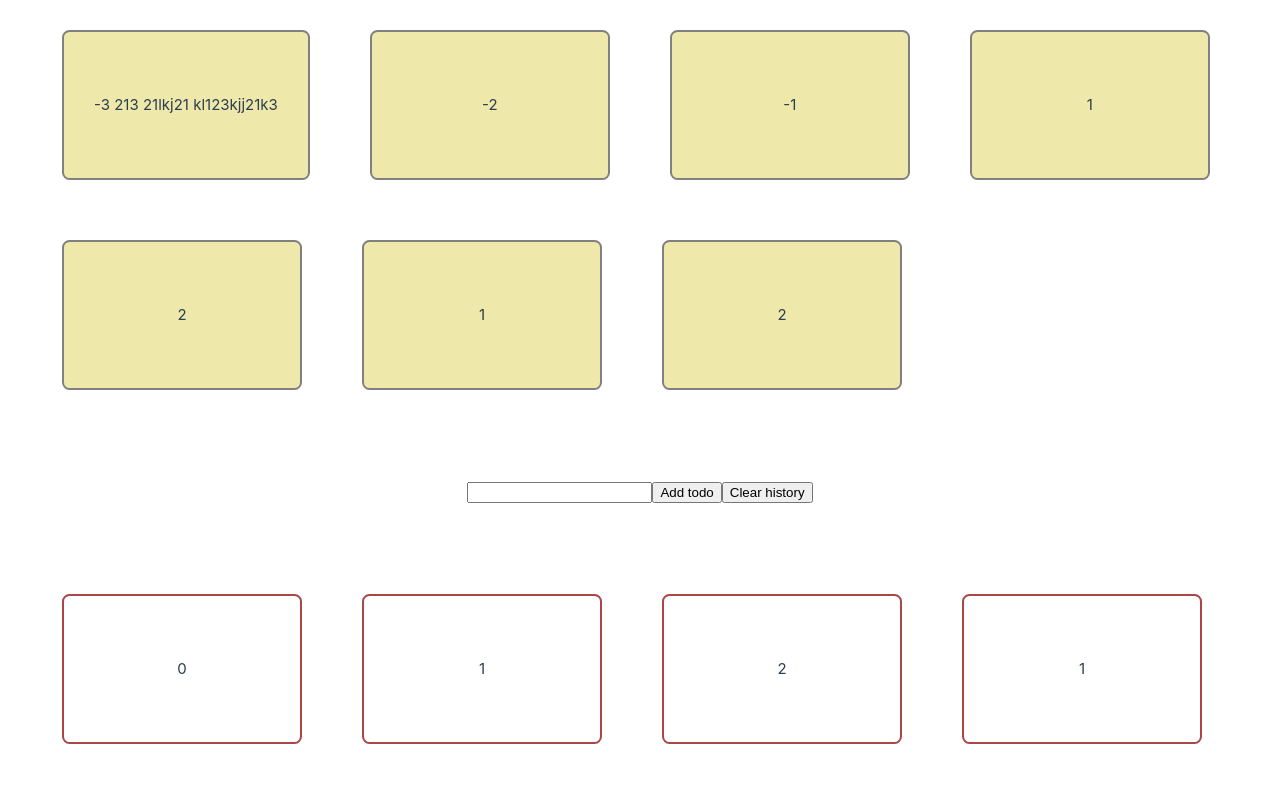
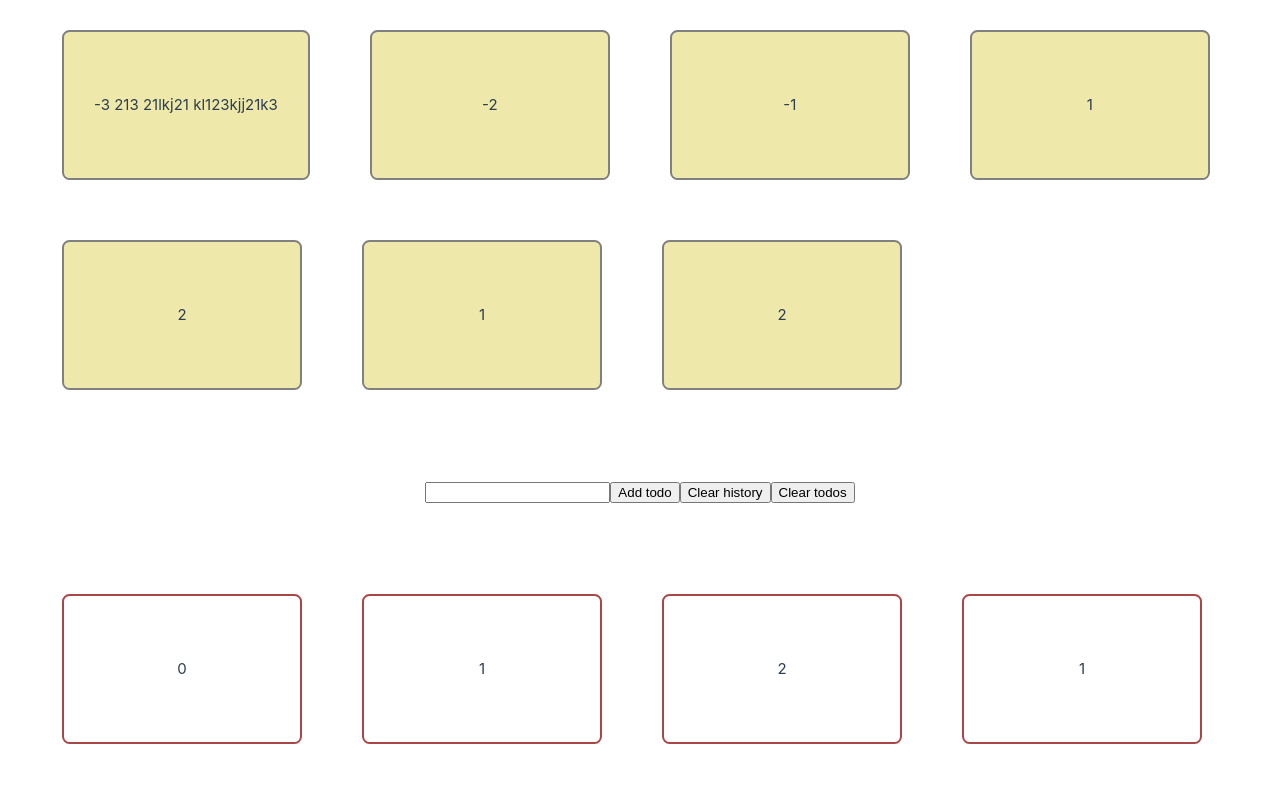
Before and after one commit to unam3/tiledo, a Vue app in the folder tiledo/: page / in a window 1280 px wide. Shown: the top 800 px of the page. Built offline with nearby package versions, Linux system fonts and the light colour scheme.

Commit message:
clearTodos was implemented

```diff
--- a/tiledo/src/components/TileDoes.vue
+++ b/tiledo/src/components/TileDoes.vue
@@ -31,6 +31,10 @@ function clearHistory() {
 
     state.done.splice(0);
 };
+
+function clearTodos() {
+    state.todos.splice(0);
+};
 </script>
 
 <template>
@@ -47,11 +51,15 @@ function clearHistory() {
       <input type="text" v-model="newTodo" @keyup.enter="addTodo" />
 
       <button @click="addTodo">
-       Add todo
+        Add todo
       </button>
 
       <button @click="clearHistory" :disabled="state.done.length == 0">
-       Clear history
+        Clear history
+      </button>
+
+      <button @click="clearTodos" :disabled="state.todos.length == 0">
+        Clear todos
       </button>
   </div>
 
```
